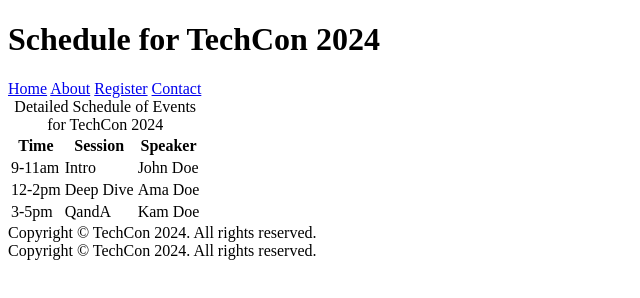
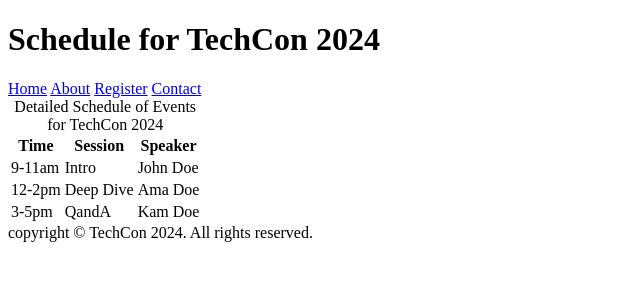
Before and after one commit to MOG19/TechCon_HTML, a plain HTML site: page techcon_website/schedule.html in a window 1280 px wide. Shown: the whole page, without its empty margins (0-640 px from the left). Drawn offline with Linux system fonts and the light colour scheme.

Commit message:
new commit

```diff
--- a/techcon_website/schedule.html
+++ b/techcon_website/schedule.html
@@ -41,10 +41,7 @@
         </table>
     </main>
     <footer>
-        Copyright &copy TechCon 2024. All rights reserved.
-    </footer>
-    <footer>
-        Copyright &copy TechCon 2024. All rights reserved.
+        copyright &copy TechCon 2024. All rights reserved.
     </footer>
 </body>
 </html>
```
